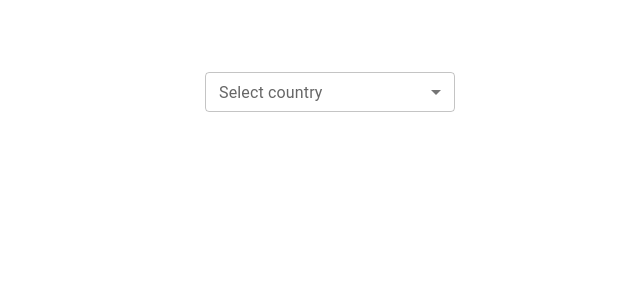
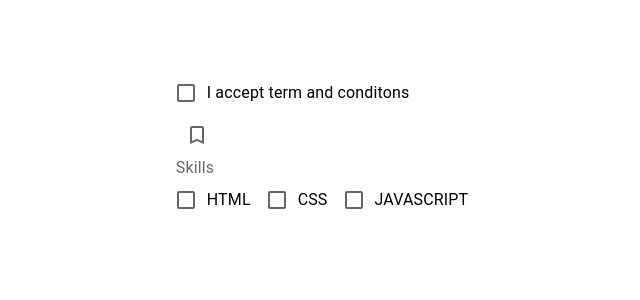
Before and after one commit to Basavarajakjbasuu/React-MUI5-learning, a React (Vite) app: page / in a window 1280 px wide. Shown: the top 300 px of the page, without its empty margins (310-950 px from the left). Built offline with nearby package versions, Linux system fonts and the light colour scheme.

Commit message:
CheckBox and Radiobutton

```diff
--- a/src/App.tsx
+++ b/src/App.tsx
@@ -1,5 +1,7 @@
 import React from 'react';
 import MuiButton from './component/MuiButton';
+import MuiCheckBox from './component/MuiCheckBox';
+import MuiRadioButton from './component/MuiRadioButton';
 import MuiSelect from './component/MuiSelect';
 import MuiTextField from './component/MuiTextField';
 import MuiTypography from './component/MuiTypography';
@@ -12,7 +14,9 @@ const App = (props: Props) => {
 			{/* <MuiTypography /> */}
 			{/* <MuiButton /> */}
 			{/* <MuiTextField /> */}
-			<MuiSelect />
+			{/* <MuiSelect /> */}
+			{/* <MuiRadioButton /> */}
+			<MuiCheckBox />
 		</div>
 	);
 };
--- /dev/null
+++ b/src/component/MuiCheckBox.tsx
@@ -0,0 +1,95 @@
+import React, { useState } from 'react';
+import {
+	Box,
+	FormControlLabel,
+	Checkbox,
+	FormControl,
+	FormLabel,
+	FormGroup
+} from '@mui/material';
+
+import BookmarkBorderIcon from '@mui/icons-material/BookmarkBorder';
+import BookmarkIcon from '@mui/icons-material/Bookmark';
+
+type Props = {};
+
+const MuiCheckBox = (props: Props) => {
+	const [accpetTnC, setAccpetTnC] = useState(false);
+	console.log({ accpetTnC });
+
+	const [skills, setSkills] = useState<string[]>([]);
+	const handleChange = (event: React.ChangeEvent<HTMLInputElement>) => {
+		setAccpetTnC(event.target.checked);
+	};
+
+	console.log(skills);
+
+	const handleSkillChange = (event: React.ChangeEvent<HTMLInputElement>) => {
+		const index = skills.indexOf(event.target.value);
+
+		if (index === -1) {
+			setSkills([...skills, event.target.value]);
+		} else {
+			setSkills(skills.filter(skill => skill !== event.target.value));
+		}
+	};
+	return (
+		<Box>
+			<Box>
+				<FormControlLabel
+					label="I accept term and conditons"
+					control={<Checkbox checked={accpetTnC} onChange={handleChange} />}
+				/>
+			</Box>
+
+			<Box>
+				<Checkbox
+					icon={<BookmarkBorderIcon />}
+					checkedIcon={<BookmarkIcon />}
+					checked={accpetTnC}
+					onChange={handleChange}
+				/>
+			</Box>
+
+			<Box>
+				<FormControl>
+					<FormLabel>Skills</FormLabel>
+					<FormGroup row>
+						<FormControlLabel
+							label="HTML"
+							control={
+								<Checkbox
+									value="HTML"
+									checked={skills.includes('html')}
+									onChange={handleSkillChange}
+								/>
+							}
+						/>
+						<FormControlLabel
+							label="CSS"
+							control={
+								<Checkbox
+									value="CSS"
+									checked={skills.includes('css')}
+									onChange={handleSkillChange}
+								/>
+							}
+						/>
+						<FormControlLabel
+							label="JAVASCRIPT"
+							control={
+								<Checkbox
+									value="JAVASCRIPT"
+									checked={skills.includes('javascript')}
+									onChange={handleSkillChange}
+								/>
+							}
+						/>
+					</FormGroup>
+				</FormControl>
+			</Box>
+		</Box>
+	);
+};
+
+export default MuiCheckBox;
--- /dev/null
+++ b/src/component/MuiRadioButton.tsx
@@ -0,0 +1,28 @@
+import React from 'react';
+import {
+	Box,
+	FormControl,
+	FormLabel,
+	FormControlLabel,
+	RadioGroup,
+	Radio
+} from '@mui/material';
+type Props = {};
+
+const MuiRadioButton = (props: Props) => {
+	return (
+		<Box width="200px">
+			<FormControl>
+				<FormLabel>Years of Experience</FormLabel>
+
+				<RadioGroup name="job-experience-group" aria-label="job-experience">
+					<FormControlLabel control={<Radio />} label="0-2" value="0-2" />
+					<FormControlLabel control={<Radio />} label="3-5" value="3-5" />
+					<FormControlLabel control={<Radio />} label="5-10" value="5-10" />
+				</RadioGroup>
+			</FormControl>
+		</Box>
+	);
+};
+
+export default MuiRadioButton;
--- a/src/main.tsx
+++ b/src/main.tsx
@@ -1,10 +1,8 @@
-import React from 'react'
-import ReactDOM from 'react-dom/client'
-import App from './App'
-import './index.css'
+import React from 'react';
+import ReactDOM from 'react-dom/client';
+import App from './App';
+import './index.css';
 
 ReactDOM.createRoot(document.getElementById('root') as HTMLElement).render(
-  <React.StrictMode>
-    <App />
-  </React.StrictMode>,
-)
+	<App />
+);
```
